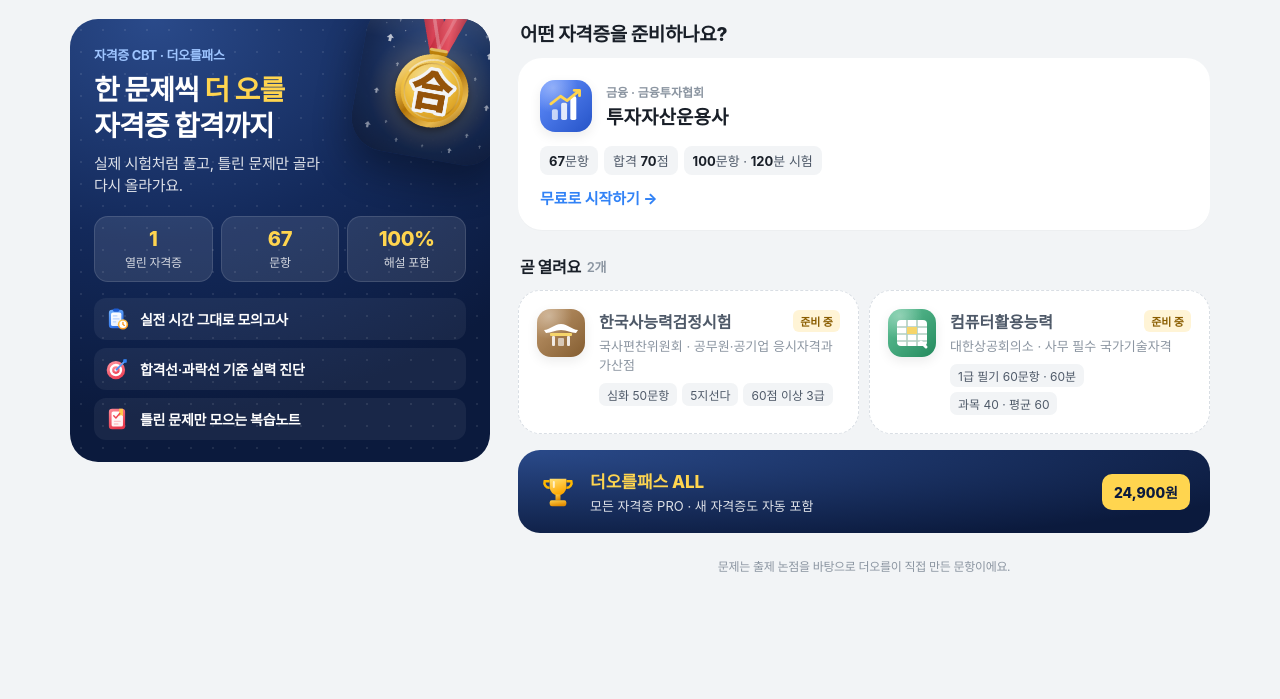
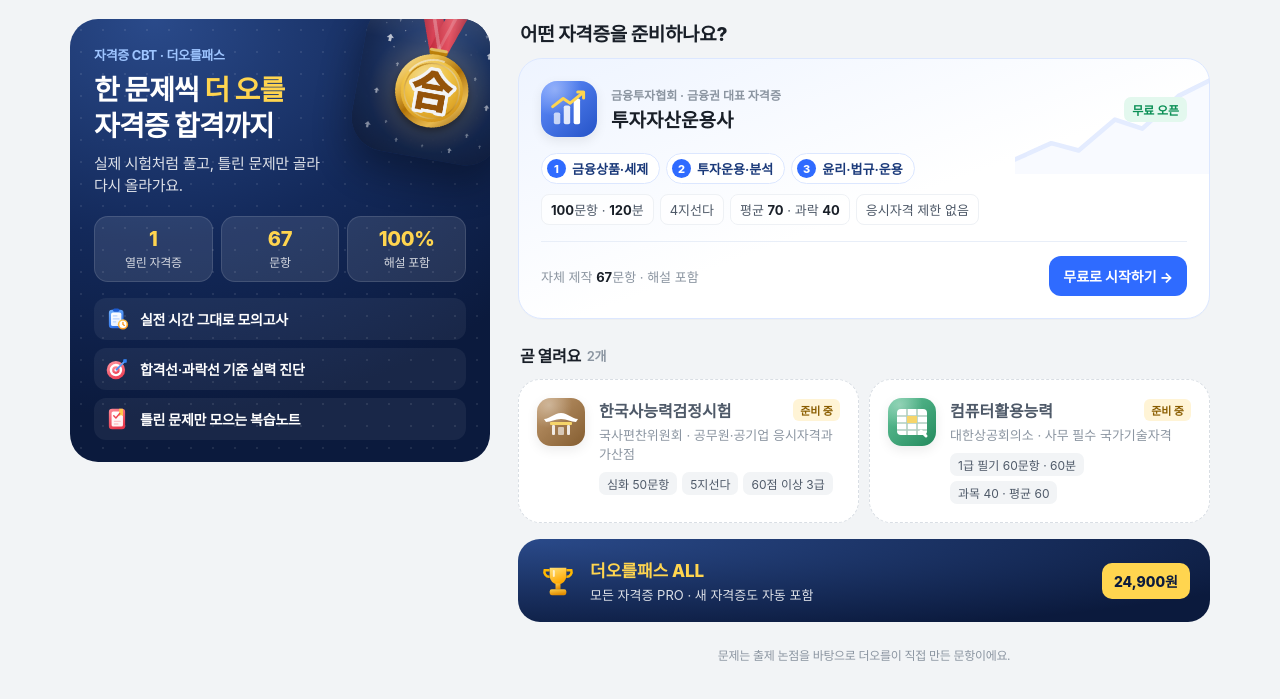
Before and after one commit to kellylee4513-glitch/oreumpass, a plain HTML site: page index.html in a window 1280 px wide. Shown: the part 45-744 px from the top of the page. Drawn offline with Linux system fonts and the light colour scheme.

Commit message:
투운사 카드 디자인 강화 (과목 칩, 차트 장식, 시작 버튼)
Co-Authored-By: Claude Opus 5.5 <noreply@anthropic.com>
Claude-Session: https://claude.ai/code/session_01SbH24pBpeUmrWoRyvggEFs

```diff
--- a/index.html
+++ b/index.html
@@ -247,6 +247,20 @@ textarea.memo{width:100%;min-height:70px;border:1px solid #F0D68A;background:#FF
 .st span{font-size:13px;font-weight:700;color:var(--sub)}.st em{font-style:normal;font-size:11px;color:var(--gray)}
 .allpass{margin-top:16px}
 .ap-ic{width:40px;height:40px;flex-shrink:0}.ap-ic svg{width:100%;height:100%}
+.rc{position:relative;overflow:hidden;background:linear-gradient(160deg,#EEF4FF 0%,#fff 55%)!important;border:1.5px solid #DCE7FF!important;padding:22px!important}
+.rc.on{border-color:var(--blue)!important}
+.rc-deco{position:absolute;right:-6px;top:6px;width:200px;color:var(--cc);opacity:.13;pointer-events:none}
+.rc-top,.rc-subs,.rc-meta,.rc-foot,.rc-bar{position:relative}
+.rc-open{font-size:12px;font-weight:800;color:#0A8F55;background:#E3F8EE;border-radius:7px;padding:4px 8px;flex-shrink:0}
+.rc-subs{display:flex;flex-wrap:wrap;gap:6px;margin-top:16px}
+.rc-subs span{display:inline-flex;align-items:center;gap:6px;font-size:13px;font-weight:700;color:#1B3A7A;background:#fff;border:1px solid #DCE7FF;border-radius:999px;padding:5px 11px 5px 5px}
+.rc-subs i{font-style:normal;width:19px;height:19px;border-radius:50%;background:var(--cc);color:#fff;font-size:11px;font-weight:800;display:grid;place-items:center}
+.rc-meta{margin:10px 0 16px!important}
+.rc-meta span{background:rgba(255,255,255,.8)!important;border:1px solid #EEF1F5}
+.rc-foot{display:flex;align-items:center;justify-content:space-between;gap:10px;border-top:1px solid #E8EEF8;padding-top:14px}
+.rc-n{font-size:13px;color:var(--gray)}.rc-n b{color:var(--text)}
+.rc-cta{font-size:14px;font-weight:800;color:#fff;background:var(--cc);border-radius:12px;padding:10px 14px;flex-shrink:0}
+@media(max-width:600px){.rc-foot{flex-direction:column;align-items:stretch}.rc-cta{text-align:center;padding:13px}}
 .sgrid2{display:grid;grid-template-columns:1fr;gap:10px}
 @media(min-width:900px){.sgrid2{grid-template-columns:1fr 1fr}}
 .sc{display:flex;gap:14px;align-items:flex-start;width:100%;text-align:left;background:var(--card);border-radius:22px;padding:18px;border:1.5px dashed #D9DEE4}
@@ -553,10 +567,15 @@ function certPicker(first) {
   stopTimer(); run = null; window.scrollTo(0, 0); $app.classList.add('wide');
   const totalQ = READY.reduce((n, c) => n + c.questions.length, 0);
   const big = c => { const d = G.data[c.id], pro = G.passAll || G.passCerts.includes(c.id), dd = d ? dday(d.exam) : null, seen = d ? d.seen.length : 0, pct = Math.round(seen / c.questions.length * 100);
-    return `<button class="rc ${G.cur === c.id && !first ? 'on' : ''}" onclick="pickCert('${c.id}')">
-      <div class="rc-top">${badge(c, 52)}<div class="grow"><div class="rc-cat">${esc(c.cat)} · ${esc(c.info.org)}</div><div class="rc-name">${esc(c.name)}</div></div>${pro ? '<span class="tag on">PRO</span>' : dd !== null && dd >= 0 ? `<span class="tag free">D-${dd}</span>` : ''}</div>
-      <div class="rc-meta"><span><b>${c.questions.length}</b>문항</span><span>합격 <b>${c.pass.total}</b>점</span><span><b>${c.info.count}</b>문항 · <b>${c.info.minutes}</b>분 시험</span></div>
-      ${seen ? `<div class="rc-bar"><i style="width:${pct}%"></i></div><div class="rc-go">${seen}문제 풀었어요 · 이어서 풀기 →</div>` : `<div class="rc-go">무료로 시작하기 →</div>`}
+    const subs = Object.entries(c.subjects).map(([k, v]) => `<span><i>${k}</i>${esc(v.short)}</span>`).join('');
+    const tag = pro ? '<span class="tag on">PRO</span>' : dd !== null && dd >= 0 ? `<span class="tag free">D-${dd}</span>` : '<span class="rc-open">무료 오픈</span>';
+    return `<button class="rc ${G.cur === c.id && !first ? 'on' : ''}" style="--cc:${c.color}" onclick="pickCert('${c.id}')">
+      <svg class="rc-deco" viewBox="0 0 220 120" aria-hidden="true"><path d="M0 104 L40 86 L70 94 L110 60 L140 70 L180 34 L220 14" fill="none" stroke="currentColor" stroke-width="5" stroke-linecap="round" stroke-linejoin="round"/><path d="M0 104 L40 86 L70 94 L110 60 L140 70 L180 34 L220 14 V120 H0Z" fill="currentColor" opacity=".25"/></svg>
+      <div class="rc-top">${badge(c, 56)}<div class="grow"><div class="rc-cat">${esc(c.info.org)} · ${esc(c.desc || c.cat)}</div><div class="rc-name">${esc(c.name)}</div></div>${tag}</div>
+      <div class="rc-subs">${subs}</div>
+      <div class="rc-meta"><span><b>${c.info.count}</b>문항 · <b>${c.info.minutes}</b>분</span><span>${esc(c.info.format)}</span><span>평균 <b>${c.pass.total}</b> · 과락 <b>${c.pass.sub}</b></span><span>${esc(c.info.eligibility)}</span></div>
+      ${seen ? `<div class="rc-bar"><i style="width:${pct}%"></i></div>` : ''}
+      <div class="rc-foot"><span class="rc-n">자체 제작 <b>${c.questions.length}</b>문항 · 해설 포함</span><span class="rc-cta">${seen ? `${seen}문제 풀었어요 · 이어서 →` : '무료로 시작하기 →'}</span></div>
     </button>`; };
   const tile = c => `<button class="sc" onclick="toast('${esc(c.name)} 문제를 열심히 만들고 있어요')">${badge(c, 48)}<div class="grow"><div class="sc-top"><span class="sc-name">${esc(c.name)}</span><span class="sc-tag">준비 중</span></div><div class="sc-d">${esc(c.org || c.cat)}${c.desc ? ' · ' + esc(c.desc) : ''}</div>${c.meta ? `<div class="sc-m">${c.meta.map(m => `<span>${esc(m)}</span>`).join('')}</div>` : ''}</div></button>`;
   $app.innerHTML = `<div class="top ftop"><div class="logo"><img src="icon-192.png" alt="" onerror="this.remove()"><b>더오를<em>패스</em></b></div>${first ? '' : `<button class="back-x" onclick="go(tab)">닫기</button>`}</div>
```
Also changed, not shown: certs/tuunsa.js.
